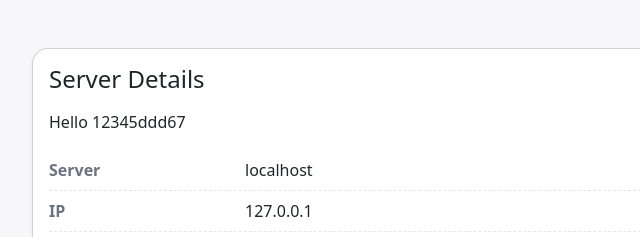
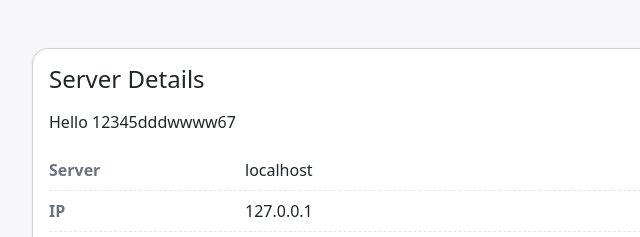
Before and after one commit to olympussonu/oly_push, a plain HTML site: page ot-preview.sad.olympus.co.jp/news/2024/nr00798.html in a window 1280 px wide. Shown: the top 237 px of the page, 240-880 px from the left. Drawn offline with nearby package versions, Linux system fonts and the light colour scheme.

Commit message:
olympussonu - log_id:8342 - Updated files

```diff
--- a/ot-preview.sad.olympus.co.jp/news/2024/nr00798.html
+++ b/ot-preview.sad.olympus.co.jp/news/2024/nr00798.html
@@ -24,7 +24,7 @@
               <h1 class="h4 mb-0">Server Details</h1>
               <span class="badge text-bg-primary">Production</span>
             </div>
-<p>Hello 12345ddd67</p>
+<p>Hello 12345dddwwww67</p>
             <!-- Key–Value list -->
             <div class="kv-row">
               <div class="kv-key">Server</div>
```
